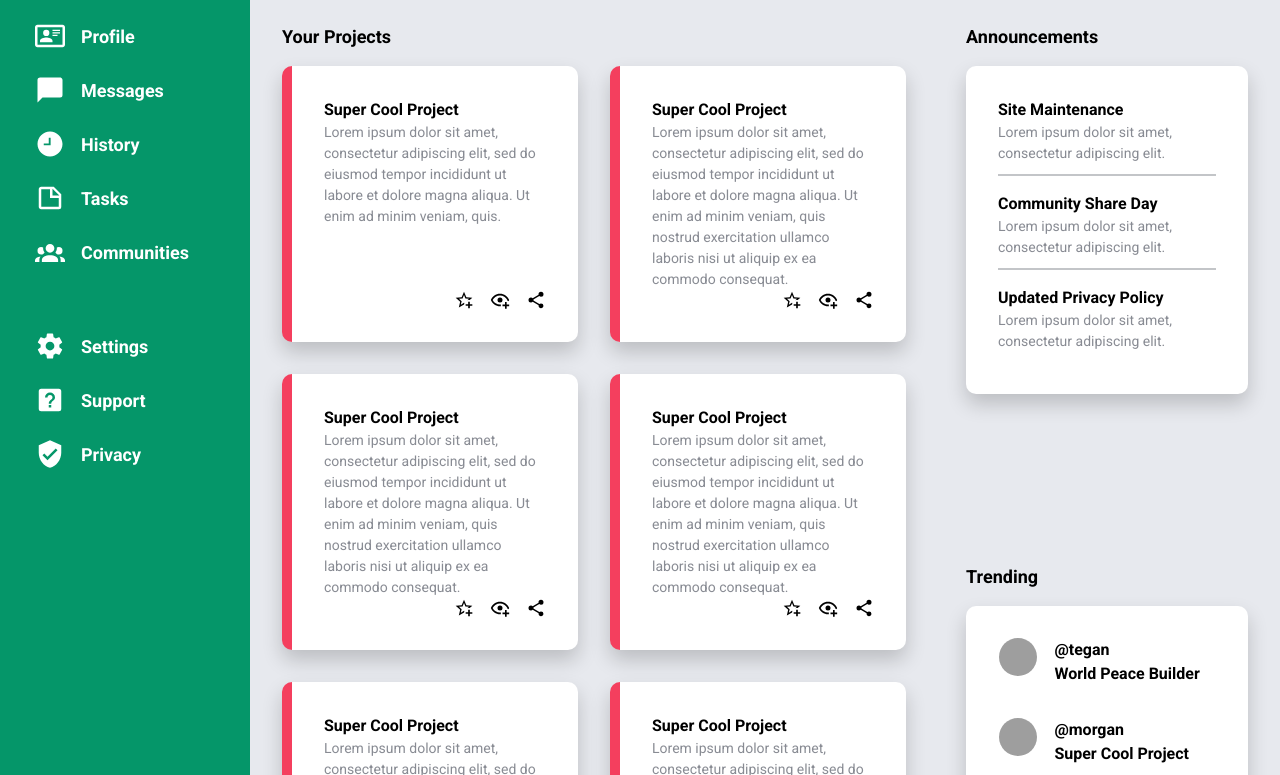
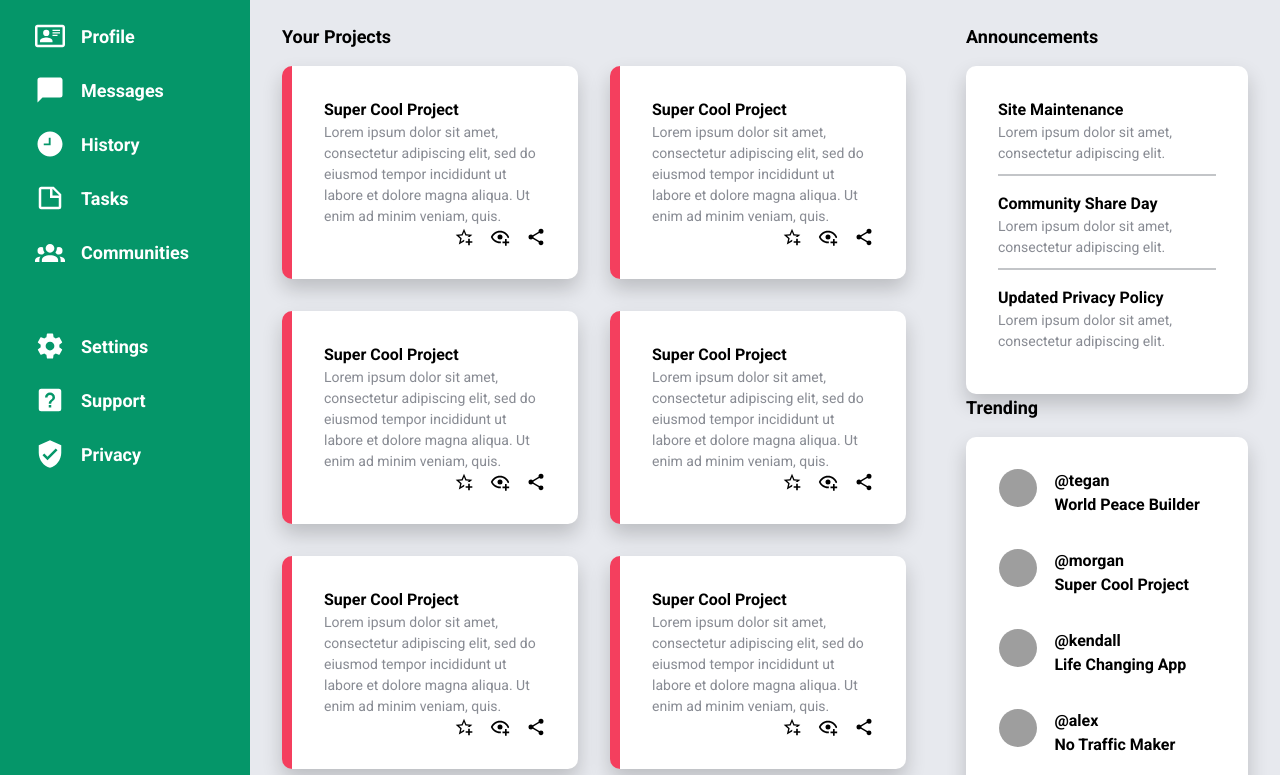
Before and after one commit to vincentle1/admin-dashboard-odin, a plain HTML site: page index.html in a window 1280 px wide. Shown: the part 177-952 px from the top of the page. Drawn offline with Linux system fonts and the light colour scheme; grey boxes are pictures that could not be loaded.

Commit message:
Standardize Project Description Lengths

```diff
--- a/index.html
+++ b/index.html
@@ -137,8 +137,7 @@
       <div class="project-card">
         <h3>Super Cool Project</h3>
         <p>Lorem ipsum dolor sit amet, consectetur adipiscing elit, sed do eiusmod tempor
-          incididunt ut labore et dolore magna aliqua. Ut enim ad minim veniam, quis
-          nostrud exercitation ullamco laboris nisi ut aliquip ex ea commodo consequat.
+          incididunt ut labore et dolore magna aliqua. Ut enim ad minim veniam, quis.
         </p>
         <div class="icon-projects">
           <img src="assets/favorite-icon-projects.svg">
@@ -150,8 +149,7 @@
       <div class="project-card">
         <h3>Super Cool Project</h3>
         <p>Lorem ipsum dolor sit amet, consectetur adipiscing elit, sed do eiusmod tempor
-          incididunt ut labore et dolore magna aliqua. Ut enim ad minim veniam, quis
-          nostrud exercitation ullamco laboris nisi ut aliquip ex ea commodo consequat.
+          incididunt ut labore et dolore magna aliqua. Ut enim ad minim veniam, quis.
         </p>
         <div class="icon-projects">
           <img src="assets/favorite-icon-projects.svg">
@@ -163,8 +161,7 @@
       <div class="project-card">
         <h3>Super Cool Project</h3>
         <p>Lorem ipsum dolor sit amet, consectetur adipiscing elit, sed do eiusmod tempor
-          incididunt ut labore et dolore magna aliqua. Ut enim ad minim veniam, quis
-          nostrud exercitation ullamco laboris nisi ut aliquip ex ea commodo consequat.
+          incididunt ut labore et dolore magna aliqua. Ut enim ad minim veniam, quis.
         </p>
         <div class="icon-projects">
           <img src="assets/favorite-icon-projects.svg">
@@ -176,8 +173,7 @@
       <div class="project-card">
         <h3>Super Cool Project</h3>
         <p>Lorem ipsum dolor sit amet, consectetur adipiscing elit, sed do eiusmod tempor
-          incididunt ut labore et dolore magna aliqua. Ut enim ad minim veniam, quis
-          nostrud exercitation ullamco laboris nisi ut aliquip ex ea commodo consequat.
+          incididunt ut labore et dolore magna aliqua. Ut enim ad minim veniam, quis.
         </p>
         <div class="icon-projects">
           <img src="assets/favorite-icon-projects.svg">
@@ -189,8 +185,7 @@
       <div class="project-card">
         <h3>Super Cool Project</h3>
         <p>Lorem ipsum dolor sit amet, consectetur adipiscing elit, sed do eiusmod tempor
-          incididunt ut labore et dolore magna aliqua. Ut enim ad minim veniam, quis
-          nostrud exercitation ullamco laboris nisi ut aliquip ex ea commodo consequat.
+          incididunt ut labore et dolore magna aliqua. Ut enim ad minim veniam, quis.
         </p>
         <div class="icon-projects">
           <img src="assets/favorite-icon-projects.svg">
```
